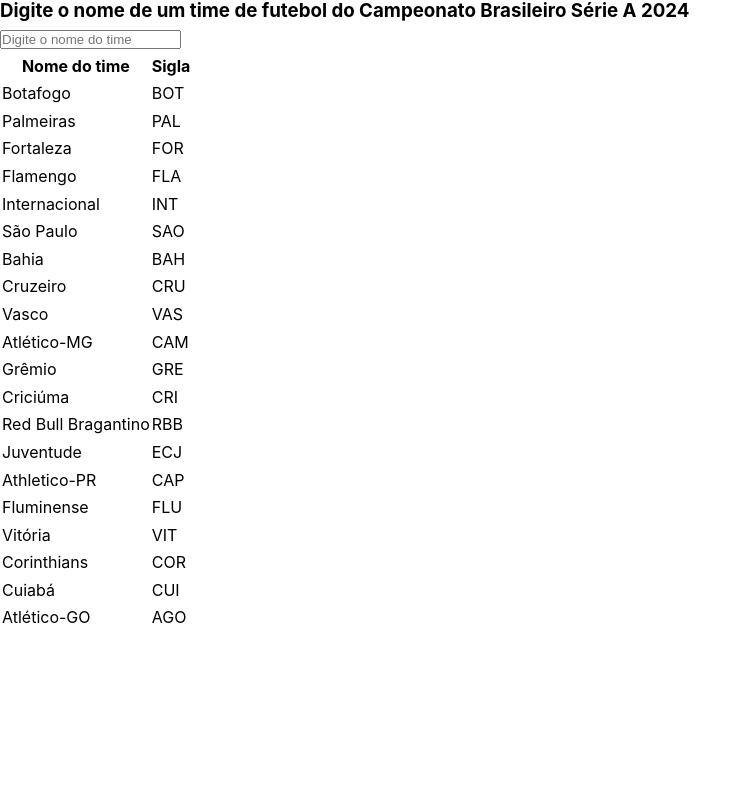
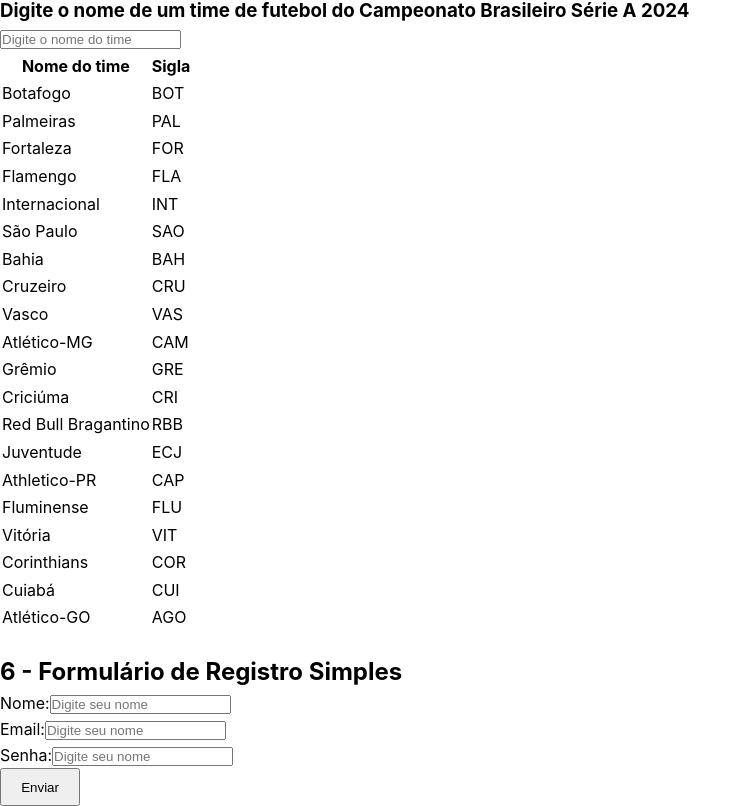
Before and after one commit to marcusluis-s/codifica, a React (Vite) app in the folder exercise-7/: page / in a window 1280 px wide. Shown: the part 533-1339 px from the top of the page, without its empty margins (0-752 px from the left). Before the commit the page ends 1166 px from the top, so only its background shows below. Built offline with nearby package versions, Linux system fonts and the light colour scheme.

Commit message:
formulário de registro simples

```diff
--- a/exercise-7/src/App.jsx
+++ b/exercise-7/src/App.jsx
@@ -1,6 +1,7 @@
 import './App.css'
 import ChangingBackgroundColor from './components/ChangingBackgroundColor/ChangingBackgroundColor'
 import Counter from './components/Counter/Counter'
+import RegistrationForm from './components/RegistratioForm/RegistrationForm'
 import SearchFilter from './components/SearchFilter/SearchFilter'
 import Stopwatch from './components/Stopwatch/Stopwatch'
 import ToDoList from './components/ToDoList/ToDoList'
@@ -14,6 +15,7 @@
             <ToDoList />
             <Stopwatch />
             <SearchFilter />
+            <RegistrationForm />
         </>
     )
 }
--- /dev/null
+++ b/exercise-7/src/components/RegistratioForm/RegistrationForm.jsx
@@ -0,0 +1,103 @@
+import { useState } from "react";
+import styles from "./RegistrationForm.module.css";
+
+const initialState = {
+    name: "",
+    email: "",
+    password: ""
+};
+
+function RegistrationForm() {
+    const [formData, setFormData] = useState(initialState);
+    const [showInputData, setShowInputData] = useState(null);
+    const [errorMessage, setErrorMessage] = useState("");
+
+    const handleInputChange = (event) => {
+        const { name, value } = event.target;
+
+        setFormData((prevValues) => {
+            return {
+                ...prevValues,
+                [name]: value
+            }
+        });
+
+        // Limpa a mensagem de erro qnd um campo é alterado
+        if (errorMessage) {
+            setErrorMessage("");
+        }
+    }
+
+    const handleSubmit = (event) => {
+        event.preventDefault();
+
+        if (formData.name.trim() === "" || formData.email.trim() === "" || formData.password.trim() === "") {
+            setErrorMessage("Todos os campos são obrigatórios.");
+            return;
+        }
+
+        setShowInputData(formData);
+
+        setFormData(initialState);
+    }
+
+    return (
+        <div className={styles["container-registration-form"]}>
+            <h2>6 - Formulário de Registro Simples</h2>
+
+            <form onSubmit={handleSubmit}>
+                {errorMessage && (
+                    <small style={{color: "red"}}>{errorMessage}</small>
+                )}
+
+                <div className={styles["form-group"]}>
+                    <label>Nome:</label>
+                    <input
+                        type="text"
+                        name="name"
+                        value={formData.name}
+                        onChange={handleInputChange}
+                        placeholder="Digite seu nome"
+                    />
+                </div>
+
+                <div className={styles["form-group"]}>
+                    <label>Email:</label>
+                    <input
+                        type="email"
+                        name="email"
+                        value={formData.email}
+                        onChange={handleInputChange}
+                        placeholder="Digite seu nome"
+                    />
+                </div>
+
+                <div className={styles["form-group"]}>
+                    <label>Senha:</label>
+                    <input
+                        type="password"
+                        name="password"
+                        value={formData.password}
+                        onChange={handleInputChange}
+                        placeholder="Digite seu nome"
+                    />
+                </div>
+
+                <button type="submit">Enviar</button>
+            </form>
+
+            {showInputData && (
+                <section>
+                    <h2>Bem-vindo</h2>
+                    <ul>
+                        <li>Nome: {showInputData.name}</li>
+                        <li>Email: {showInputData.email}</li>
+                        <li>Vazou a senha: {showInputData.password}</li>
+                    </ul>
+                </section>
+            )}
+        </div>
+    )
+}
+
+export default RegistrationForm;
--- /dev/null
+++ b/exercise-7/src/components/RegistratioForm/RegistrationForm.module.css
@@ -0,0 +1,3 @@
+.container-registration-form {
+    margin-bottom: 20px;
+}
```
